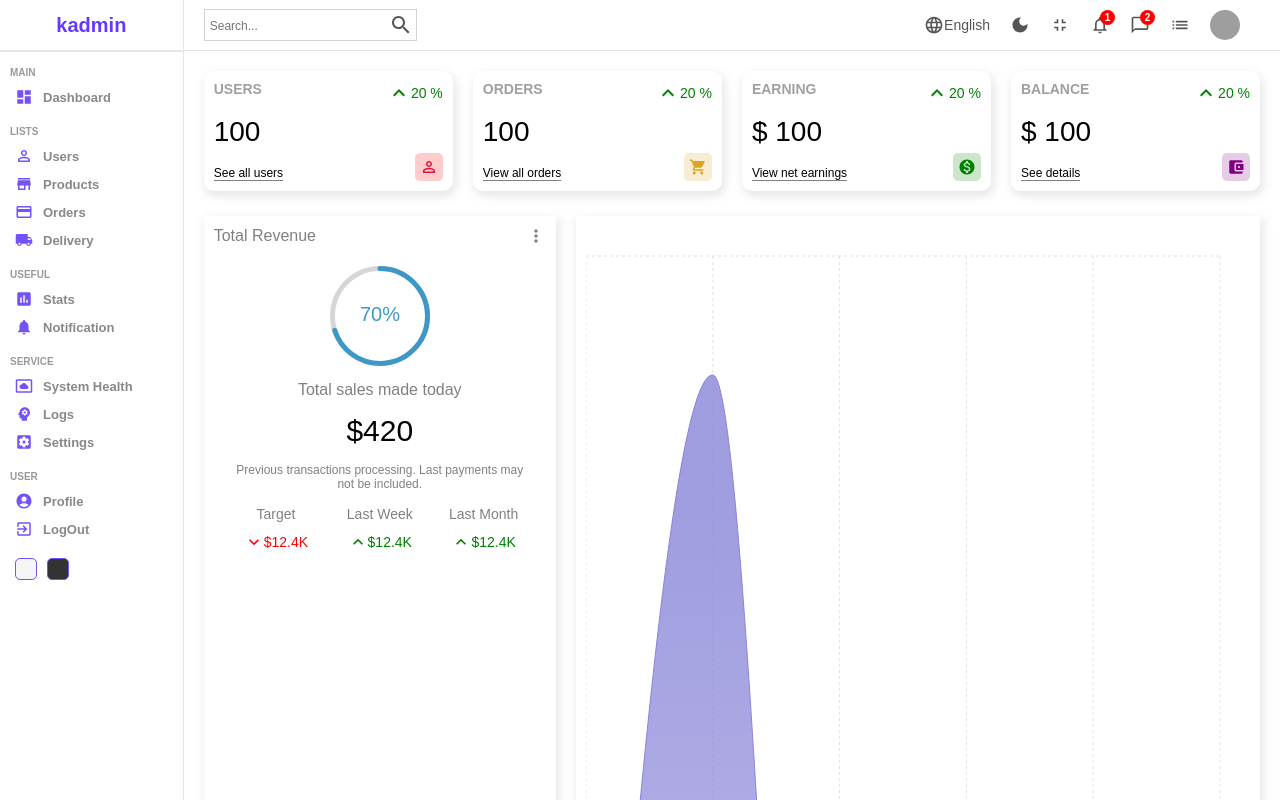
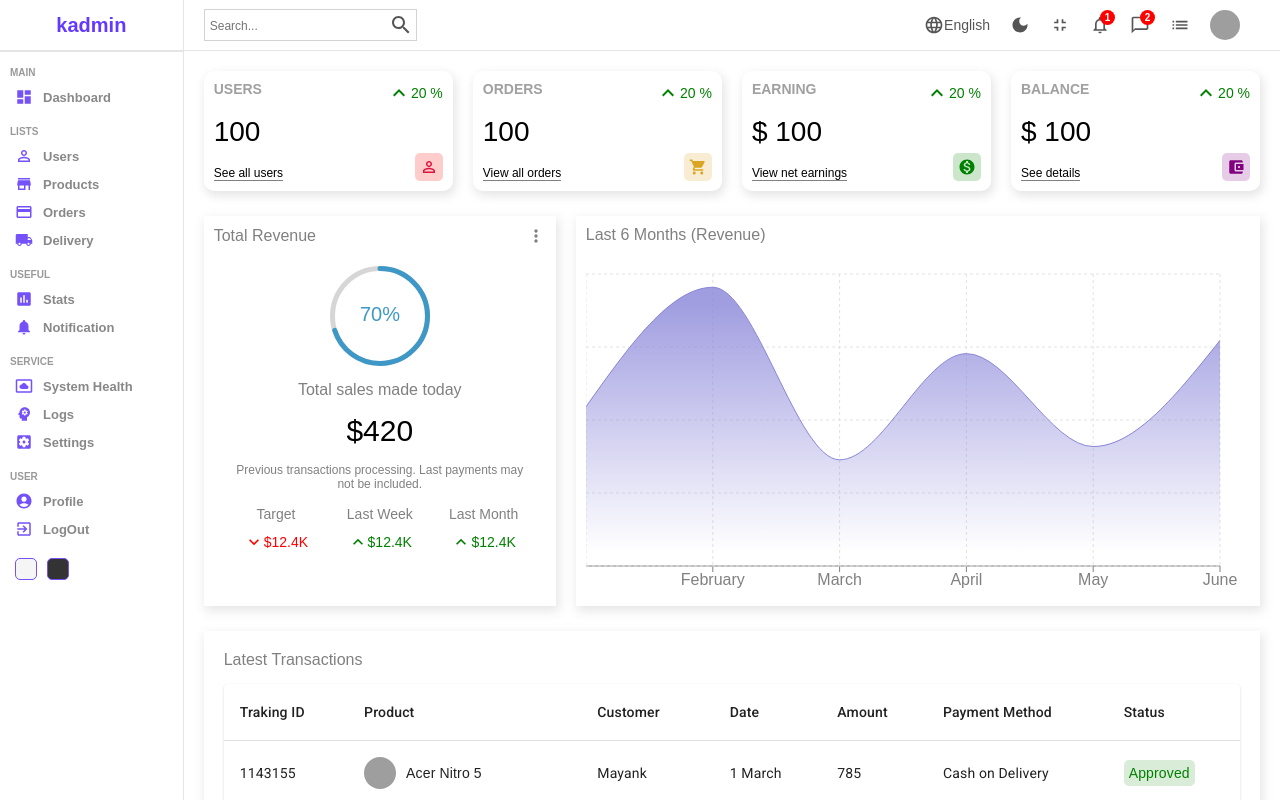
Before and after one commit to its-kaushik/admin-panel, a React (Create React App) app: page / in a window 1280 px wide. Shown: the top 800 px of the page. Built offline with nearby package versions, Linux system fonts and the light colour scheme; grey boxes are pictures that could not be loaded.

Commit message:
passing aspect ration and title prop

```diff
--- a/src/pages/home/Home.jsx
+++ b/src/pages/home/Home.jsx
@@ -20,7 +20,7 @@ const Home = () => {
                 </div>
                 <div className='charts'>
                     <Featured />
-                    <Chart />
+                    <Chart title="Last 6 Months (Revenue)" aspect={2 / 1} />
                 </div>
                 <div className='listContainer' >
                     <div className='listTitle' >Latest Transactions</div>
```
